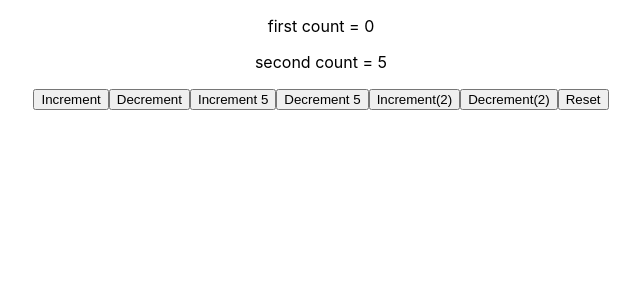
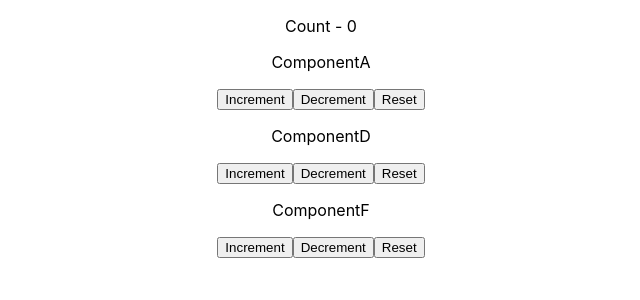
Before and after one commit to fadelun/react-codevolution, a React (Create React App) app: page / in a window 1280 px wide. Shown: the top 300 px of the page, without its empty margins (319-959 px from the left). Built offline with nearby package versions, Linux system fonts and the light colour scheme.

Commit message:
useReduce and useContext

```diff
--- a/src/App.js
+++ b/src/App.js
@@ -1,13 +1,35 @@
-import React from "react";
+import React, { useReducer } from "react";
 import "./App.css";
-// import CounterOne from "./components/CounterOne";
-import CounterTwo from "./components/CounterTwo";
+import ComponentA from "./components/ComponentA";
+import ComponentB from "./components/ComponentB";
+import ComponentC from "./components/ComponentC";
+
+export const CountContext = React.createContext();
+
+const initialState = 0;
+const reducer = (state, action) => {
+  switch (action) {
+    case "increment":
+      return state + 1;
+    case "decrement":
+      return state - 1;
+    case "reset":
+      return initialState;
+    default:
+      return state;
+  }
+};
 
 function App() {
+  const [count, dispatch] = useReducer(reducer, initialState);
   return (
     <div className="App">
-      {/* <CounterOne /> */}
-      <CounterTwo />
+      <CountContext.Provider value={{ countState: count, countDispatch: dispatch }}>
+        <p>Count - {count}</p>
+        <ComponentA />
+        <ComponentB />
+        <ComponentC />
+      </CountContext.Provider>
     </div>
   );
 }
--- /dev/null
+++ b/src/components/ComponentA.js
@@ -0,0 +1,17 @@
+import React, { useContext } from "react";
+import { CountContext } from "../App";
+
+function ComponentA() {
+  const countContext = useContext(CountContext);
+
+  return (
+    <div>
+      <p>ComponentA</p>
+      <button onClick={() => countContext.countDispatch("increment")}>Increment</button>
+      <button onClick={() => countContext.countDispatch("decrement")}>Decrement</button>
+      <button onClick={() => countContext.countDispatch("reset")}>Reset</button>
+    </div>
+  );
+}
+
+export default ComponentA;
--- /dev/null
+++ b/src/components/ComponentB.js
@@ -0,0 +1,12 @@
+import React from "react";
+import ComponentD from "./ComponentD";
+
+function ComponentB() {
+  return (
+    <div>
+      <ComponentD />
+    </div>
+  );
+}
+
+export default ComponentB;
--- /dev/null
+++ b/src/components/ComponentC.js
@@ -0,0 +1,12 @@
+import React from "react";
+import ComponentE from "./ComponentE";
+
+function ComponentC() {
+  return (
+    <div>
+      <ComponentE />
+    </div>
+  );
+}
+
+export default ComponentC;
--- /dev/null
+++ b/src/components/ComponentD.js
@@ -0,0 +1,17 @@
+import React, { useContext } from "react";
+import { CountContext } from "../App";
+
+function ComponentD() {
+  const countContext = useContext(CountContext);
+
+  return (
+    <div>
+      <p>ComponentD</p>
+      <button onClick={() => countContext.countDispatch("increment")}>Increment</button>
+      <button onClick={() => countContext.countDispatch("decrement")}>Decrement</button>
+      <button onClick={() => countContext.countDispatch("reset")}>Reset</button>
+    </div>
+  );
+}
+
+export default ComponentD;
--- /dev/null
+++ b/src/components/ComponentE.js
@@ -0,0 +1,12 @@
+import React from "react";
+import ComponentF from "./ComponentF";
+
+function ComponentE() {
+  return (
+    <div>
+      <ComponentF />
+    </div>
+  );
+}
+
+export default ComponentE;
--- /dev/null
+++ b/src/components/ComponentF.js
@@ -0,0 +1,17 @@
+import React, { useContext } from "react";
+import { CountContext } from "../App";
+
+function ComponentF() {
+  const countContext = useContext(CountContext);
+
+  return (
+    <div>
+      <p>ComponentF</p>
+      <button onClick={() => countContext.countDispatch("increment")}>Increment</button>
+      <button onClick={() => countContext.countDispatch("decrement")}>Decrement</button>
+      <button onClick={() => countContext.countDispatch("reset")}>Reset</button>
+    </div>
+  );
+}
+
+export default ComponentF;
```
